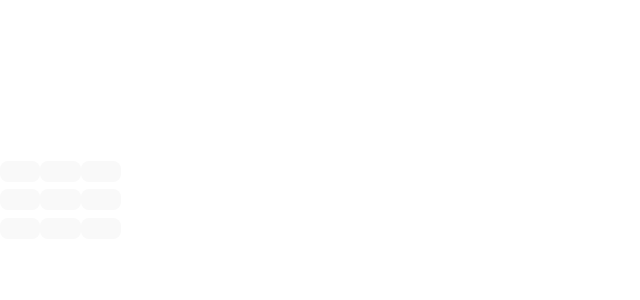
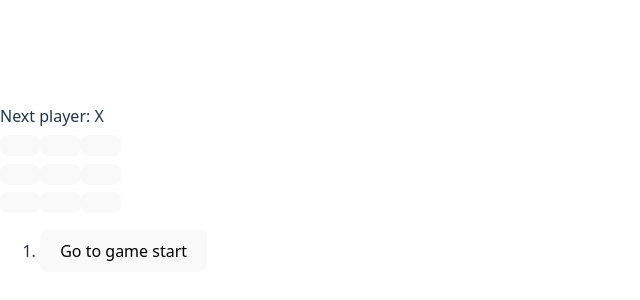
Before and after one commit to Kidus-Nesibu/Tic-Tac-Toe, a React (Vite) app: page / in a window 1280 px wide. Shown: the part 204-504 px from the top of the page, without its empty margins (0-640 px from the left). Built offline with nearby package versions, Linux system fonts and the light colour scheme.

Commit message:
added winning logic and move tracking

```diff
--- a/src/App.jsx
+++ b/src/App.jsx
@@ -1,63 +1,115 @@
-import { useState } from "react";
+import { useState } from 'react';
 
-function Square({ value, onSquareClick })
-{
+function Square({ value, onSquareClick }) {
   return (
     <button className="square" onClick={onSquareClick}>
       {value}
     </button>
   );
 }
-export default function Board()
-{
-  const [xIsNext, setXIsNext] = useState(true);
-  const [squares, setSquares] = useState(Array(9).fill(null));
 
-  function handleClick(i)
-  {
-    if (squares[i])
-    {
+function Board({ xIsNext, squares, onPlay }) {
+  function handleClick(i) {
+    if (calculateWinner(squares) || squares[i]) {
       return;
     }
-    const nextSquare = squares.slice();
-    if(xIsNext)
-    {
-      nextSquare[i] = 'X';
+    const nextSquares = squares.slice();
+    if (xIsNext) {
+      nextSquares[i] = 'X';
+    } else {
+      nextSquares[i] = 'O';
     }
-    else
-    {
-      nextSquare[i] = 'O';
+    onPlay(nextSquares);
   }
-    setSquares(nextSquare);
-    setXIsNext(!xIsNext);
+
+  const winner = calculateWinner(squares);
+  let status;
+  if (winner) {
+    status = 'Winner: ' + winner;
+  } else {
+    status = 'Next player: ' + (xIsNext ? 'X' : 'O');
   }
 
   return (
     <>
+      <div className="status">{status}</div>
       <div className="board-row">
-
         <Square value={squares[0]} onSquareClick={() => handleClick(0)} />
         <Square value={squares[1]} onSquareClick={() => handleClick(1)} />
         <Square value={squares[2]} onSquareClick={() => handleClick(2)} />
-
       </div>
-
       <div className="board-row">
-
-      <Square value={squares[3]} onSquareClick={() => handleClick(3)}/>
-      <Square value={squares[4]} onSquareClick={() => handleClick(4)}/>
-      <Square value={squares[5]} onSquareClick={() => handleClick(5)}/>
-
+        <Square value={squares[3]} onSquareClick={() => handleClick(3)} />
+        <Square value={squares[4]} onSquareClick={() => handleClick(4)} />
+        <Square value={squares[5]} onSquareClick={() => handleClick(5)} />
       </div>
-
       <div className="board-row">
-
         <Square value={squares[6]} onSquareClick={() => handleClick(6)} />
         <Square value={squares[7]} onSquareClick={() => handleClick(7)} />
         <Square value={squares[8]} onSquareClick={() => handleClick(8)} />
-
       </div>
-
     </>
   );
 }
+
+export default function Game() {
+  const [history, setHistory] = useState([Array(9).fill(null)]);
+  const [currentMove, setCurrentMove] = useState(0);
+  const xIsNext = currentMove % 2 === 0;
+  const currentSquares = history[currentMove];
+
+  function handlePlay(nextSquares) {
+    const nextHistory = [...history.slice(0, currentMove + 1), nextSquares];
+    setHistory(nextHistory);
+    setCurrentMove(nextHistory.length - 1);
+  }
+
+  function jumpTo(nextMove) {
+    setCurrentMove(nextMove);
+  }
+
+  const moves = history.map((squares, move) => {
+    let description;
+    if (move > 0) {
+      description = 'Go to move #' + move;
+    } else {
+      description = 'Go to game start';
+    }
+    return (
+      <li key={move}>
+        <button onClick={() => jumpTo(move)}>{description}</button>
+      </li>
+    );
+  });
+
+  return (
+    <div className="game">
+      <div className="game-board">
+        <Board xIsNext={xIsNext} squares={currentSquares} onPlay={handlePlay} />
+      </div>
+      <div className="game-info">
+        <ol>{moves}</ol>
+      </div>
+    </div>
+  );
+}
+
+function calculateWinner(squares) {
+  const lines = [
+    [0, 1, 2],
+    [3, 4, 5],
+    [6, 7, 8],
+    [0, 3, 6],
+    [1, 4, 7],
+    [2, 5, 8],
+    [0, 4, 8],
+    [2, 4, 6],
+  ];
+  for (let i = 0; i < lines.length; i++) {
+    const [a, b, c] = lines[i];
+    if (squares[a] && squares[a] === squares[b] && squares[a] === squares[c]) {
+      return squares[a];
+    }
+  }
+  return null;
+}
```
Lines whose indentation alone changed are shown as unchanged.
